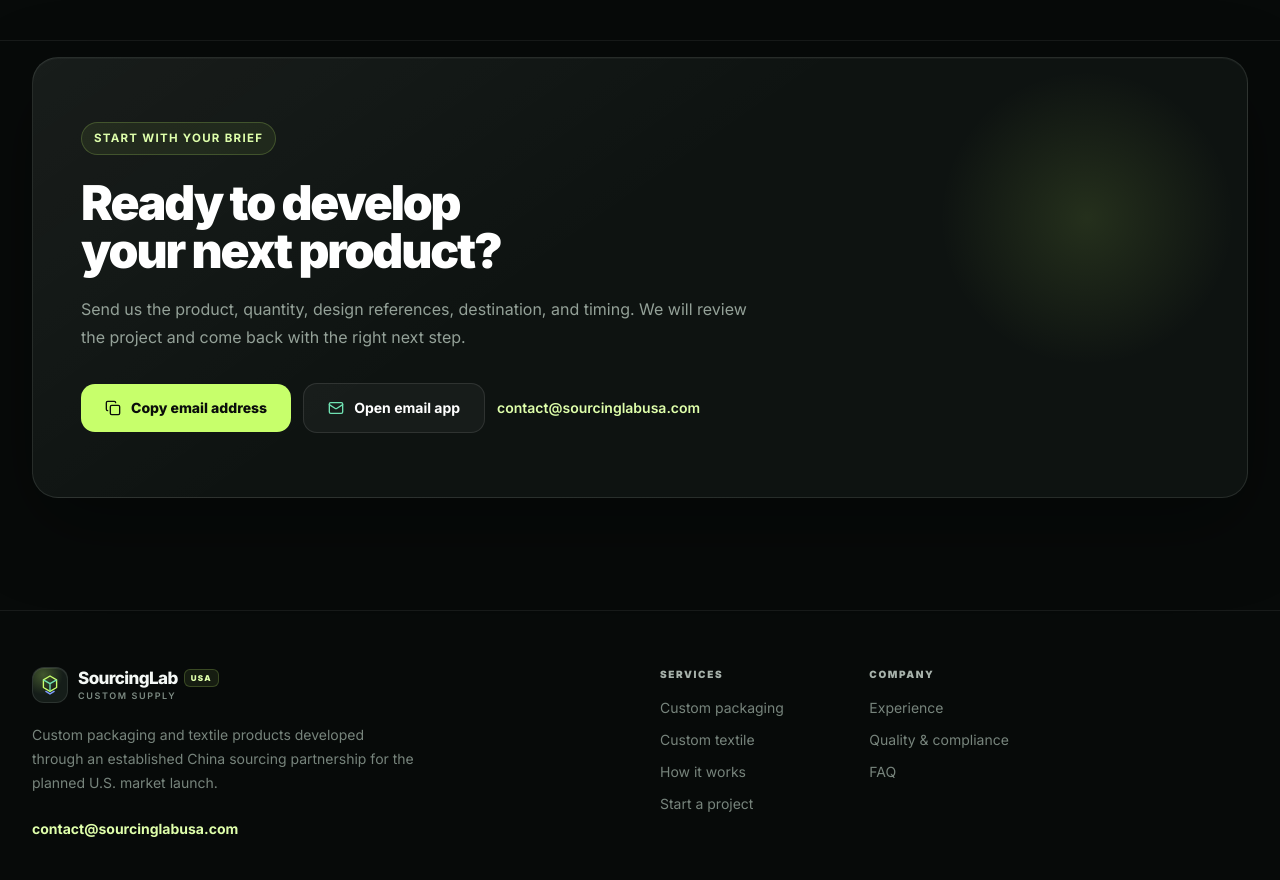
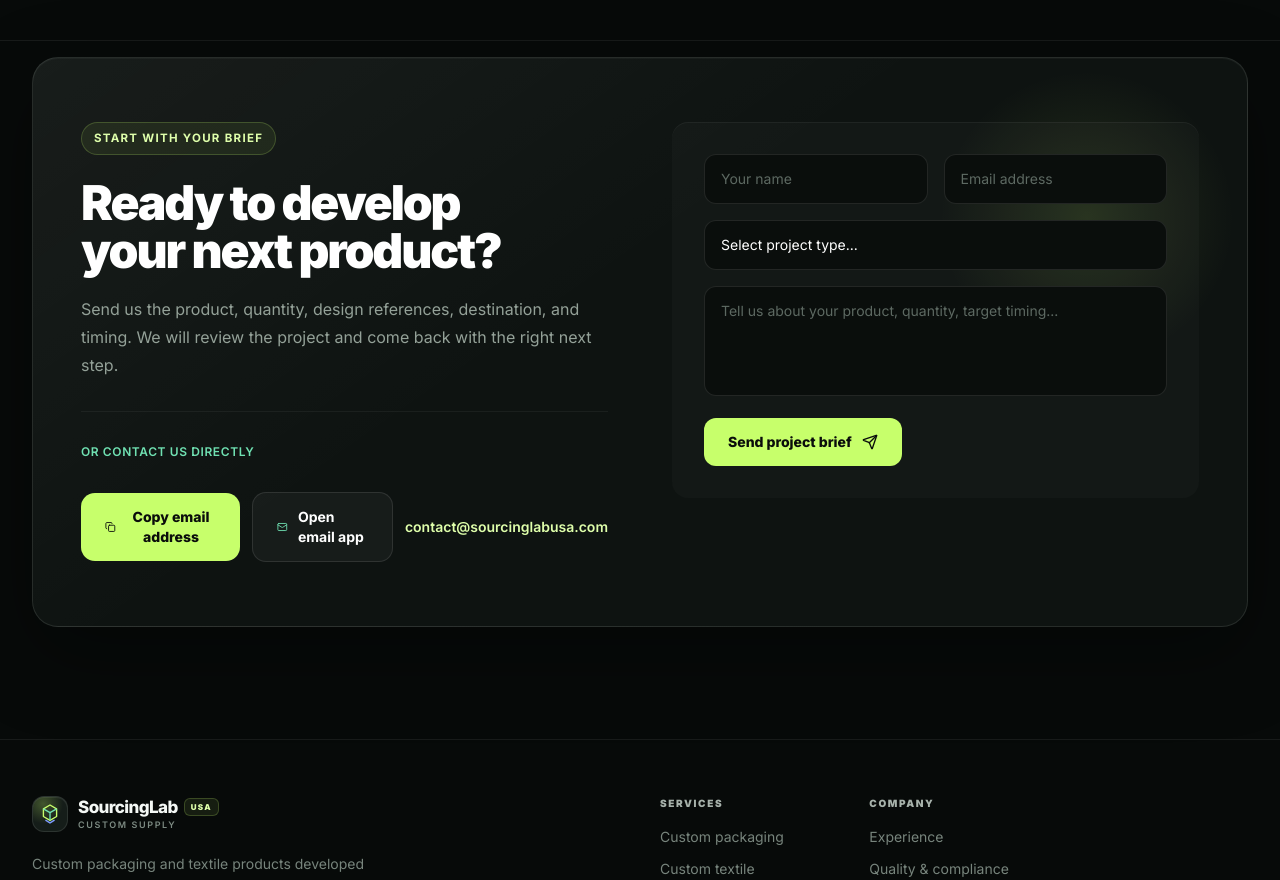
Before and after one commit to craigbarns/SOURCINGLABUSA, a Next.js app: page / in a window 1280 px wide. Shown: the part 4820-5700 px from the top of the page. Built offline with nearby package versions, Linux system fonts and the light colour scheme.

Commit message:
feat: implement netlify contact form in MarketingSections

```diff
--- /dev/null
+++ b/src/components/ContactForm.tsx
@@ -0,0 +1,127 @@
+'use client';
+
+import { CheckCircle2, Send } from 'lucide-react';
+import { useState } from 'react';
+
+export function ContactForm() {
+  const [status, setStatus] = useState<'idle' | 'submitting' | 'success' | 'error'>('idle');
+
+  const handleSubmit = async (e: React.FormEvent<HTMLFormElement>) => {
+    e.preventDefault();
+    setStatus('submitting');
+
+    const form = e.currentTarget;
+    const formData = new FormData(form);
+
+    try {
+      await fetch('/', {
+        method: 'POST',
+        headers: { 'Content-Type': 'application/x-www-form-urlencoded' },
+        // @ts-ignore
+        body: new URLSearchParams(formData).toString(),
+      });
+      setStatus('success');
+    } catch (error) {
+      setStatus('error');
+    }
+  };
+
+  if (status === 'success') {
+    return (
+      <div className="flex flex-col items-center justify-center rounded-2xl border border-[#70e1b2]/20 bg-[#70e1b2]/10 p-8 text-center sm:p-12">
+        <CheckCircle2 className="h-12 w-12 text-[#70e1b2]" />
+        <h3 className="mt-4 text-xl font-bold text-white">Brief received.</h3>
+        <p className="mt-2 text-sm leading-6 text-[#94a198]">
+          Thank you for reaching out. We will review your project requirements and get back to you shortly.
+        </p>
+      </div>
+    );
+  }
+
+  return (
+    <form
+      name="contact"
+      method="POST"
+      data-netlify="true"
+      netlify-honeypot="bot-field"
+      onSubmit={handleSubmit}
+      className="grid gap-4"
+    >
+      <input type="hidden" name="form-name" value="contact" />
+      <p className="hidden">
+        <label>
+          Don’t fill this out if you're human: <input name="bot-field" />
+        </label>
+      </p>
+
+      <div className="grid gap-4 sm:grid-cols-2">
+        <div>
+          <label htmlFor="name" className="sr-only">Name</label>
+          <input
+            required
+            type="text"
+            id="name"
+            name="name"
+            placeholder="Your name"
+            className="w-full rounded-xl border border-white/10 bg-[#0a0e0c] px-4 py-3.5 text-sm text-white placeholder-[#5d6962] transition focus:border-[#c7ff6b] focus:outline-none focus:ring-1 focus:ring-[#c7ff6b]"
+          />
+        </div>
+        <div>
+          <label htmlFor="email" className="sr-only">Email address</label>
+          <input
+            required
+            type="email"
+            id="email"
+            name="email"
+            placeholder="Email address"
+            className="w-full rounded-xl border border-white/10 bg-[#0a0e0c] px-4 py-3.5 text-sm text-white placeholder-[#5d6962] transition focus:border-[#c7ff6b] focus:outline-none focus:ring-1 focus:ring-[#c7ff6b]"
+          />
+        </div>
+      </div>
+
+      <div>
+        <label htmlFor="projectType" className="sr-only">Project Type</label>
+        <select
+          id="projectType"
+          name="projectType"
+          required
+          defaultValue=""
+          className="w-full appearance-none rounded-xl border border-white/10 bg-[#0a0e0c] px-4 py-3.5 text-sm text-white transition focus:border-[#c7ff6b] focus:outline-none focus:ring-1 focus:ring-[#c7ff6b]"
+        >
+          <option value="" disabled>Select project type...</option>
+          <option value="Packaging">Custom Packaging</option>
+          <option value="Textile">Custom Textile</option>
+          <option value="Both">Both Packaging & Textile</option>
+          <option value="Other">Other / Not sure</option>
+        </select>
+      </div>
+
+      <div>
+        <label htmlFor="message" className="sr-only">Project brief</label>
+        <textarea
+          required
+          id="message"
+          name="message"
+          rows={4}
+          placeholder="Tell us about your product, quantity, target timing..."
+          className="w-full resize-none rounded-xl border border-white/10 bg-[#0a0e0c] px-4 py-3.5 text-sm text-white placeholder-[#5d6962] transition focus:border-[#c7ff6b] focus:outline-none focus:ring-1 focus:ring-[#c7ff6b]"
+        />
+      </div>
+
+      <button
+        type="submit"
+        disabled={status === 'submitting'}
+        className="group inline-flex min-h-12 w-full items-center justify-center gap-2.5 rounded-xl bg-[#c7ff6b] px-6 py-3.5 text-sm font-extrabold text-[#0a0d0b] transition hover:bg-[#d7ff94] disabled:cursor-not-allowed disabled:opacity-70 sm:w-auto sm:justify-self-start"
+      >
+        {status === 'submitting' ? 'Sending...' : 'Send project brief'}
+        <Send className="h-4 w-4 transition-transform group-hover:translate-x-0.5 group-hover:-translate-y-0.5" />
+      </button>
+
+      {status === 'error' && (
+        <p className="text-sm font-medium text-red-400">
+          Something went wrong. Please try again or use the email link.
+        </p>
+      )}
+    </form>
+  );
+}
--- a/src/components/MarketingSections.tsx
+++ b/src/components/MarketingSections.tsx
@@ -9,6 +9,7 @@ import {
   Sparkles,
 } from 'lucide-react';
 
+import { ContactForm } from './ContactForm';
 import { CopyEmailButton } from './CopyEmailButton';
 
 const offers = [
@@ -244,15 +245,23 @@ export function MarketingSections() {
         <div className="mx-auto max-w-7xl px-4 sm:px-6 lg:px-8">
           <div className="surface-panel relative overflow-hidden rounded-[26px] px-7 py-12 sm:px-12 sm:py-16">
             <div className="pointer-events-none absolute right-0 top-0 h-80 w-80 bg-[radial-gradient(circle,rgba(199,255,107,0.12),transparent_65%)]" />
-            <div className="relative max-w-3xl">
+            <div className="relative grid gap-12 lg:grid-cols-2 lg:gap-16 items-start">
+              <div className="max-w-2xl">
                 <span className="eyebrow">Start with your brief</span>
                 <h2 className="text-balance mt-6 text-3xl font-black tracking-[-0.045em] text-white sm:text-5xl">
                   Ready to develop your next product?
                 </h2>
-              <p className="mt-5 max-w-2xl text-base leading-7 text-[#94a198]">
+                <p className="mt-5 text-base leading-7 text-[#94a198]">
                   Send us the product, quantity, design references, destination, and timing. We will review the project and come back with the right next step.
                 </p>
+                <div className="mt-8 border-t border-white/5 pt-8">
+                  <p className="text-xs font-semibold uppercase tracking-wider text-[#70e1b2]">Or contact us directly</p>
                   <CopyEmailButton />
+                </div>
+              </div>
+              <div className="relative w-full rounded-2xl bg-white/[0.02] p-6 shadow-[inset_0_1px_0_rgba(255,255,255,0.05)] sm:p-8">
+                <ContactForm />
+              </div>
             </div>
           </div>
         </div>
```
Lines whose indentation alone changed are shown as unchanged.
